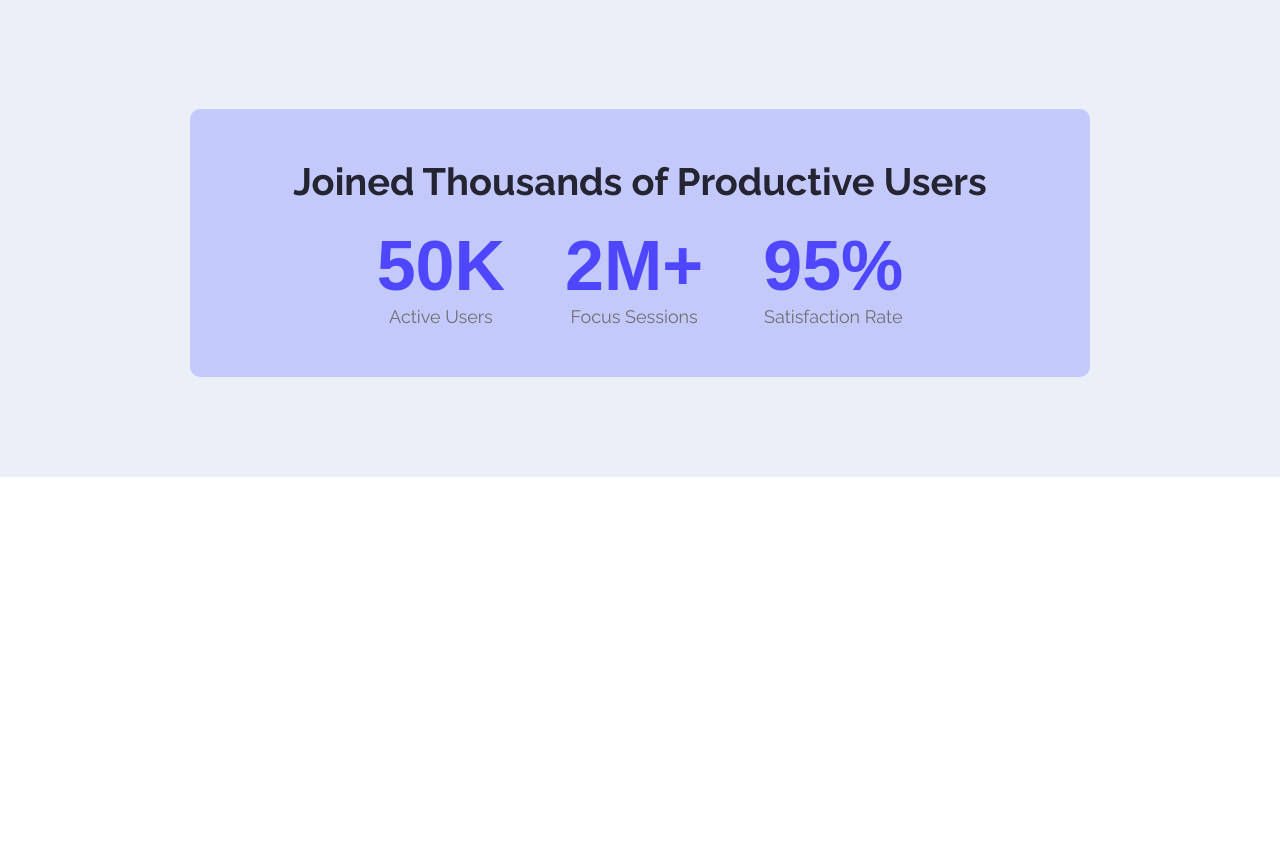
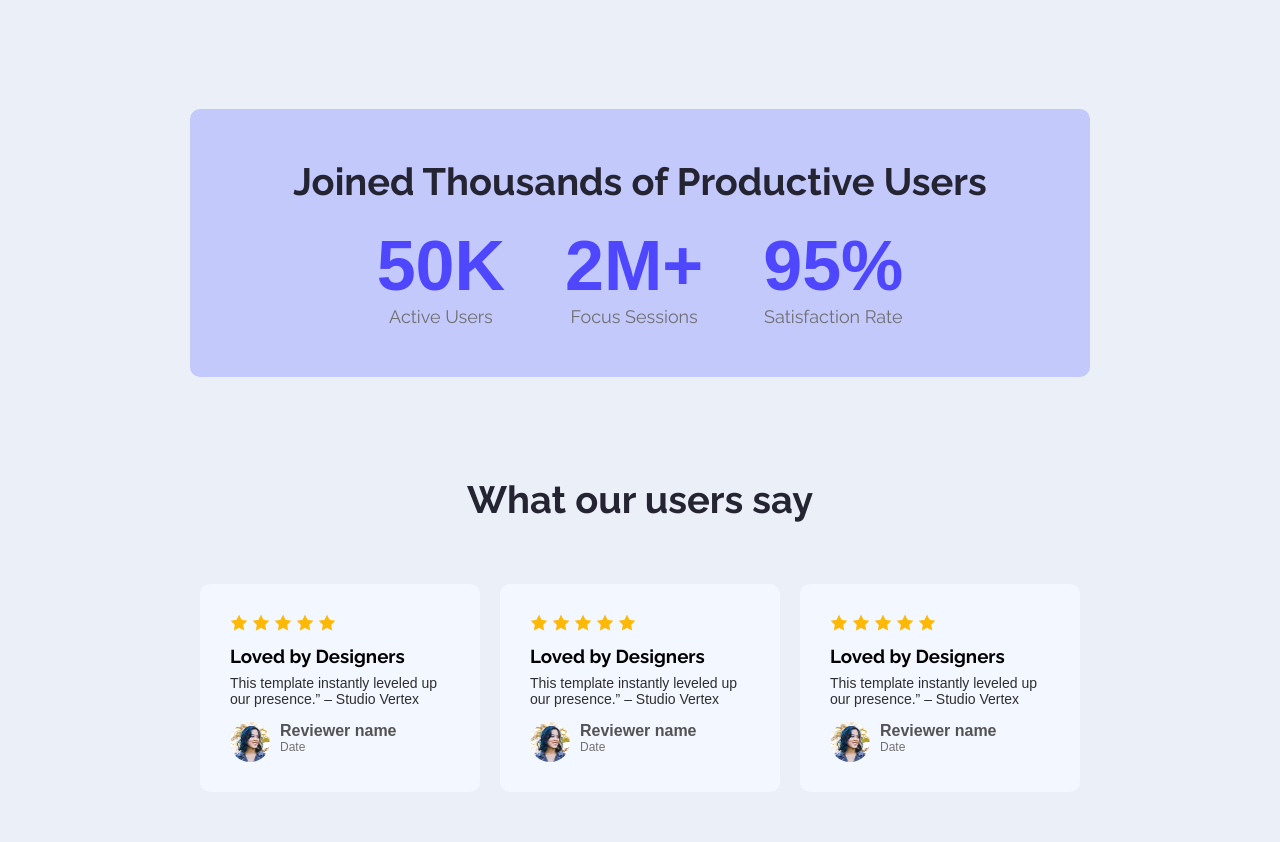
Before and after one commit to Moyuri55/ph-assignment-1, a plain HTML site: page index.html in a window 1280 px wide. Shown: the part 998-1840 px from the top of the page. Before the commit the page ends 1475 px from the top, so only its background shows below. Drawn offline with Linux system fonts and the light colour scheme.

Commit message:
review section added

```diff
--- a/index.html
+++ b/index.html
@@ -55,6 +55,66 @@
             </div>
           </div>
         </section>
+        <!-- review section -->
+         <section class="review text-center">
+           <h1 class="section-header">What our users say</h1>
+           <div class="review-container">
+           <div class="review-box">
+            <div class="review-star">
+              <img src="./image/icon-star.png" alt="">
+              <img src="./image/icon-star.png" alt="">
+              <img src="./image/icon-star.png" alt="">
+              <img src="./image/icon-star.png" alt="">
+              <img src="./image/icon-star.png" alt="">
+            </div>
+            <h3 class="review-header">Loved by Designers</h3>
+            <p class="review-text">This template instantly leveled up our presence.” – Studio Vertex</p>
+            <div class="review-footer">
+              <img  class="review-img" src="./image/avatar.png" alt="">
+              <div class="review-footer-text">
+                <p class="review-footer-heading">Reviewer name</p>
+                <p class="review-footer-para">Date</p>
+              </div>
+            </div>
+           </div>
+           <div class="review-box">
+            <div class="review-star">
+              <img src="./image/icon-star.png" alt="">
+              <img src="./image/icon-star.png" alt="">
+              <img src="./image/icon-star.png" alt="">
+              <img src="./image/icon-star.png" alt="">
+              <img src="./image/icon-star.png" alt="">
+            </div>
+            <h3 class="review-header">Loved by Designers</h3>
+            <p class="review-text">This template instantly leveled up our presence.” – Studio Vertex</p>
+            <div class="review-footer">
+              <img  class="review-img" src="./image/avatar.png" alt="">
+              <div class="review-footer-text">
+                <p class="review-footer-heading">Reviewer name</p>
+                <p class="review-footer-para">Date</p>
+              </div>
+            </div>
+           </div>
+           <div class="review-box">
+            <div class="review-star">
+              <img src="./image/icon-star.png" alt="">
+              <img src="./image/icon-star.png" alt="">
+              <img src="./image/icon-star.png" alt="">
+              <img src="./image/icon-star.png" alt="">
+              <img src="./image/icon-star.png" alt="">
+            </div>
+            <h3 class="review-header">Loved by Designers</h3>
+            <p class="review-text">This template instantly leveled up our presence.” – Studio Vertex</p>
+            <div class="review-footer">
+              <img  class="review-img" src="./image/avatar.png" alt="">
+              <div class="review-footer-text">
+                <p class="review-footer-heading">Reviewer name</p>
+                <p class="review-footer-para">Date</p>
+              </div>
+            </div>
+           </div>
+           </div>
+         </section>
     </main>
     <footer>
 
--- a/style/style.css
+++ b/style/style.css
@@ -127,3 +127,56 @@ nav{
 .users {
    padding-bottom: 100px;
 }
+
+/* review start */
+.review-container{
+    display: flex;
+    justify-content: center;
+    align-items: center;
+    gap: 20px;
+    padding: 50px;
+}
+
+.review-box{
+   max-width: 280px;
+   max-height: 230px;
+   padding: 30px;
+   background-color: #f3f7ff !important;
+   border-radius: 10px;
+   text-align: left;
+}
+
+.review-star{
+    margin-bottom: 10px;
+}
+.review-header{
+    margin-bottom: 8px;
+}
+
+.review-text{
+    font-family: sans-serif !important;
+    font-size: 14px;
+    margin-bottom: 15px;
+    color: #2e2e2e;
+}
+
+.review-img{
+    height: 40px;
+    width: 40px;
+    border-radius: 50%;
+}
+.review-footer{
+    display: flex;
+    gap: 10px;
+}
+
+.review-footer-heading{
+    font-weight: bold;
+    font-family: sans-serif;
+    color: #545353;
+}
+.review-footer-para{
+    font-family: sans-serif;
+    font-size: 12px;
+    color: #717171;
+}
```
